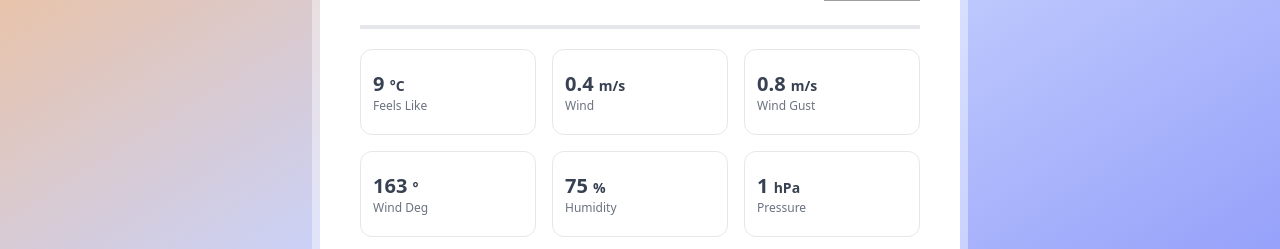
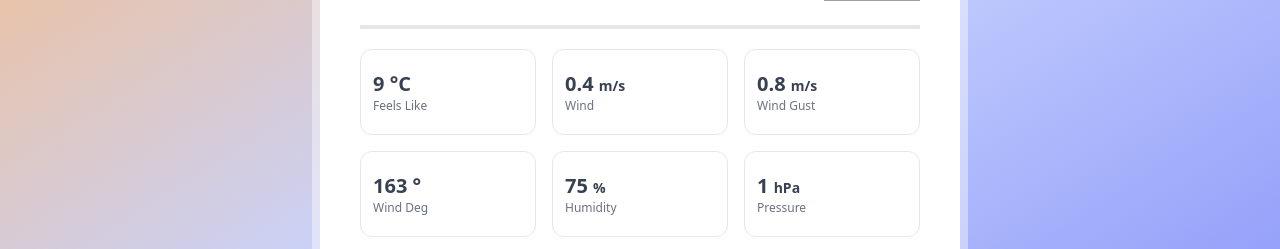
Before and after one commit to vvasileios/WeatherWidget, a Vue app: page / in a window 1280 px wide. Shown: the part 312-561 px from the top of the page. Built offline with nearby package versions, Linux system fonts and the light colour scheme; grey boxes are pictures that could not be loaded.

Commit message:
change unit style

```diff
--- a/src/components/shared/DataPanel.vue
+++ b/src/components/shared/DataPanel.vue
@@ -42,7 +42,12 @@
       >
         <p class="text-xl font-semibold">
           {{ item.value }}
-          <span class="text-sm font-semibold">{{ item.unit }}</span>
+          <span
+            :class="changeUnitStyle(item.description)"
+            class="font-semibold"
+          >
+            {{ item.unit }}
+          </span>
         </p>
         <p class="text-xs text-gray-500">{{ item.description }}</p>
       </div>
@@ -76,6 +81,14 @@ export default {
     handleSelection(selection) {
       this.$store.dispatch("setCurrentSelection", selection);
     },
+
+    changeUnitStyle(item) {
+      if (item === "Feels Like" || item === "Wind Deg") {
+        return "text-xl";
+      } else {
+        return "text-sm";
+      }
+    },
   },
 };
 </script>
```
